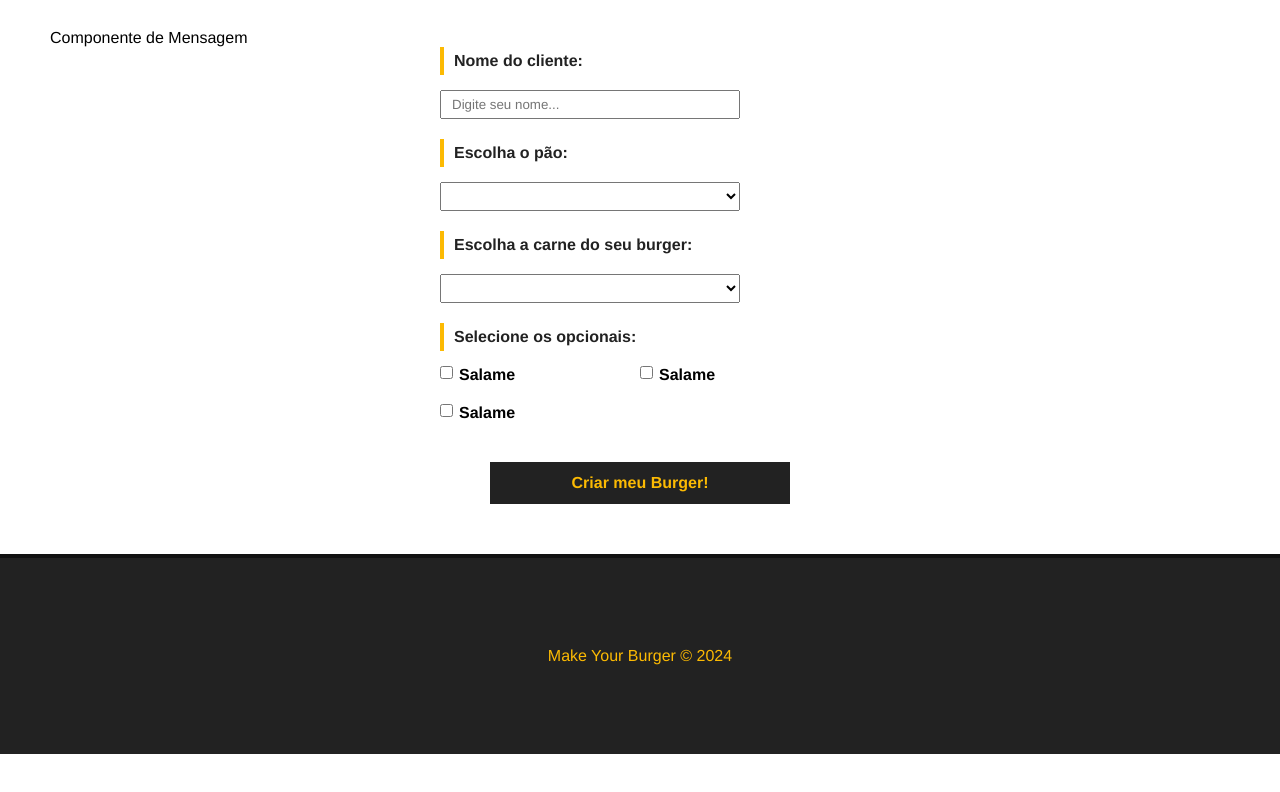
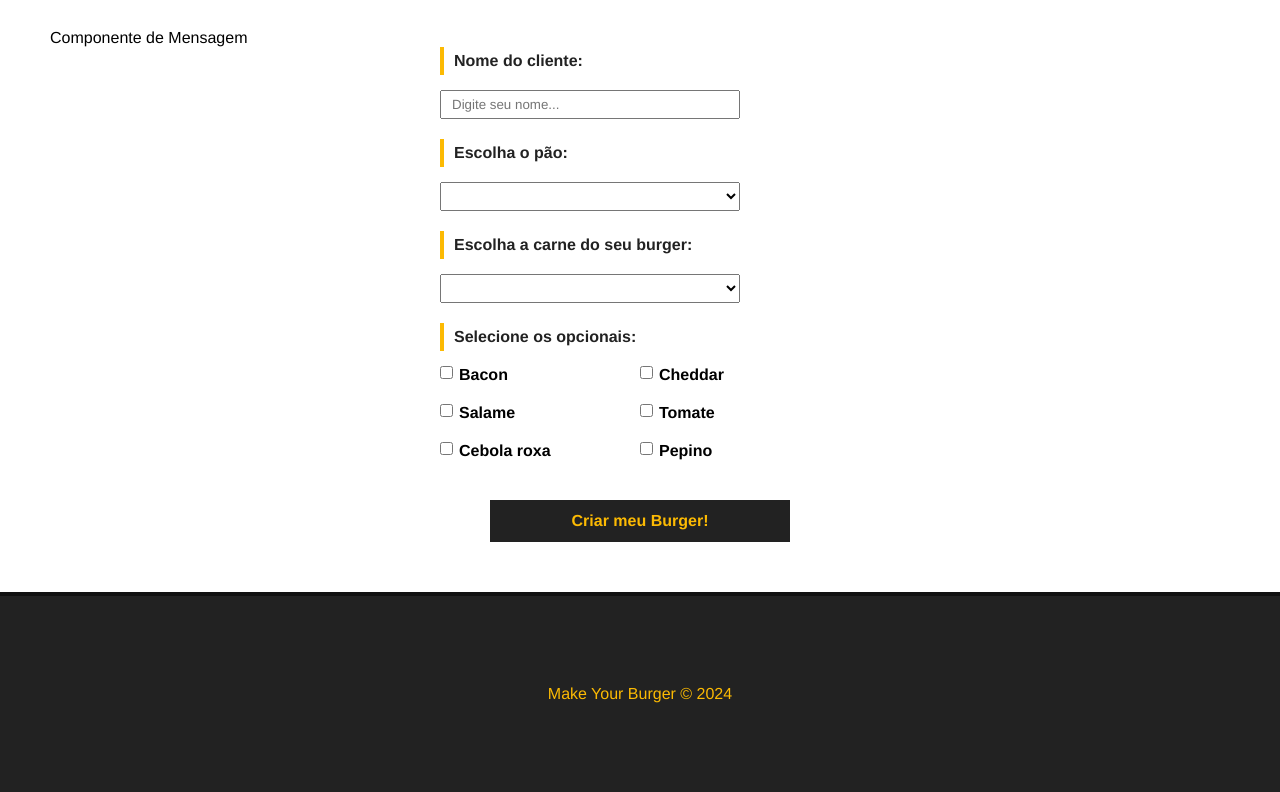
Before and after one commit to JoaoGomesDev32/make_your_burger, a Vue app: page / in a window 1280 px wide. Shown: the part 677-1469 px from the top of the page. Before the commit the page ends 1431 px from the top, so only its background shows below. Built offline with nearby package versions, Linux system fonts and the light colour scheme; data requests are answered from the project's data file.

Commit message:
db with form
Resgatando dados do banco de dados e inserindo no formulário!

```diff
--- a/src/components/BurgerForm.vue
+++ b/src/components/BurgerForm.vue
@@ -11,30 +11,27 @@
                     <label for="pao">Escolha o pão:</label>
                     <select name="pao" id="pao" v-model="pao">
                         <option value="">Selecione o seu pão</option>
-                        <option value="integral">Integral</option>
+                        <option v-for="pao in paes" :key="pao.id" :value="pao.tipo">
+                            {{ pao.tipo }}
+                        </option>
                     </select>
                 </div>
                 <div class="input-container">
                     <label for="carne">Escolha a carne do seu burger:</label>
                     <select name="carne" id="carne" v-model="carne">
                         <option value="">Selecione o tipo de carne</option>
-                        <option value="Maminha">Maminha</option>
+                        <option v-for="carne in carnes" :key="carne.id" :value="carne.tipo">
+                            {{ carne.tipo }}
+                        </option>
                     </select>
                 </div>
                 <div id="opcionais-container" class="input-container">
                     <label id="opcionais-title" for="opcionais">Selecione os opcionais:</label>
-                    <div class="checkbox-container">
-                        <input type="checkbox" name="opcionais" v-model="opcionais" value="salame">
-                        <span>Salame</span>
+                    <div class="checkbox-container" v-for="opcional in opcionaisdata" :key="opcional.id">
+                        <input type="checkbox" name="opcionais" v-model="opcionais" :value="opcional.tipo">
+                        <span>{{ opcional.tipo }}</span>
                     </div>
-                    <div class="checkbox-container">
-                        <input type="checkbox" name="opcionais" v-model="opcionais" value="salame">
-                        <span>Salame</span>
-                    </div>
-                    <div class="checkbox-container">
-                        <input type="checkbox" name="opcionais" v-model="opcionais" value="salame">
-                        <span>Salame</span>
-                    </div>
+
                 </div>
                 <div class="input-container">
                     <input type="submit" class="submit-btn" value="Criar meu Burger!">
@@ -46,7 +43,33 @@
 
 <script>
     export default {
-        name: 'BurgerForm'
+        name: 'BurgerForm',
+        data() {
+            return {
+                paes: null,
+                carnes: null,
+                opcionaisdata: null,
+                nome: null,
+                pao: null,
+                carne: null,
+                opcionais: [],
+                status:"Solicitado",
+                msg: null
+            }
+        },
+        methods: {
+            async getIngredientes() {
+                const req = await fetch("http://localhost:3000/ingredientes");
+                const data = await req.json();
+
+                this.paes = data.paes;
+                this.carnes = data.carnes;
+                this.opcionaisdata = data.opcionais
+            }
+        },
+        mounted() {
+            this.getIngredientes()
+        }
     }
 </script>
 
```
